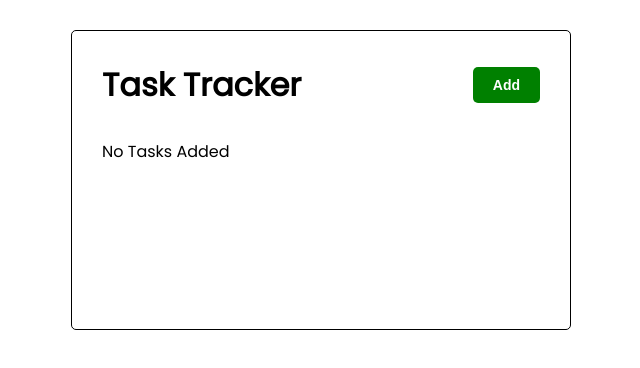
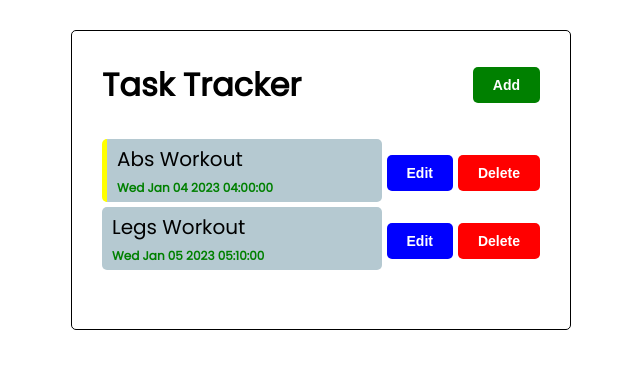
Before and after one commit to santchou/Todo-App, a React (Create React App) app: page / in a window 1280 px wide. Shown: the top 368 px of the page, without its empty margins (319-959 px from the left). Built offline with nearby package versions, Linux system fonts and the light colour scheme; data requests are answered from the project's data file.

Commit message:
fetch tasks from server

```diff
--- a/package.json
+++ b/package.json
@@ -10,6 +10,7 @@
     "@testing-library/jest-dom": "^5.16.5",
     "@testing-library/react": "^13.4.0",
     "@testing-library/user-event": "^13.5.0",
+    "axios": "^1.2.2",
     "dayjs": "^1.11.7",
     "json-server": "^0.17.1",
     "moment": "^2.29.4",
--- a/src/App.js
+++ b/src/App.js
@@ -1,12 +1,29 @@
-import { useState } from "react";
+import { useState, useEffect } from "react";
+import axios from "axios";
+import Home from "./page/Home";
+
 import "./App.css";
-import Home from "./page/Home";
 
 function App() {
   const [uniqueId, setUniqueId] = useState(3);
   const [tasks, setTasks] = useState([]);
   const [taskToEdit, setTaskToEdit] = useState(null);
   const [showAddTask, setShowAddTask] = useState(false);
+
+  useEffect(() => {
+    const getTasks = async () => {
+      const serverTasks = await fetchTasks();
+      setTasks(serverTasks);
+    };
+
+    getTasks();
+  }, []);
+
+  //Fetch Tash
+  const fetchTasks = async () => {
+    const { data } = await axios.get("http://localhost:5000/tasks");
+    return data;
+  };
 
   //Edit Task
   const editTask = (task) => {
```
Also changed, not shown: 1 other file (tests, documents, lock files or other folders).
